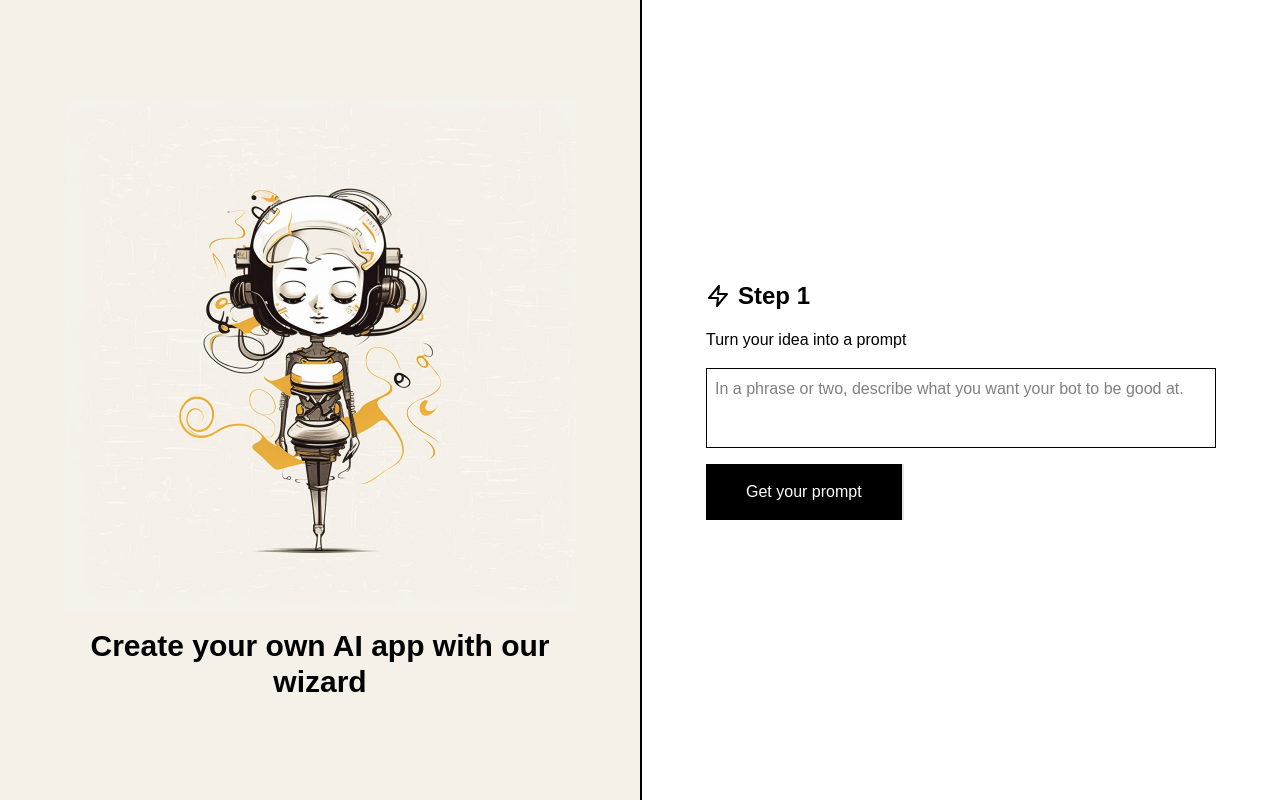
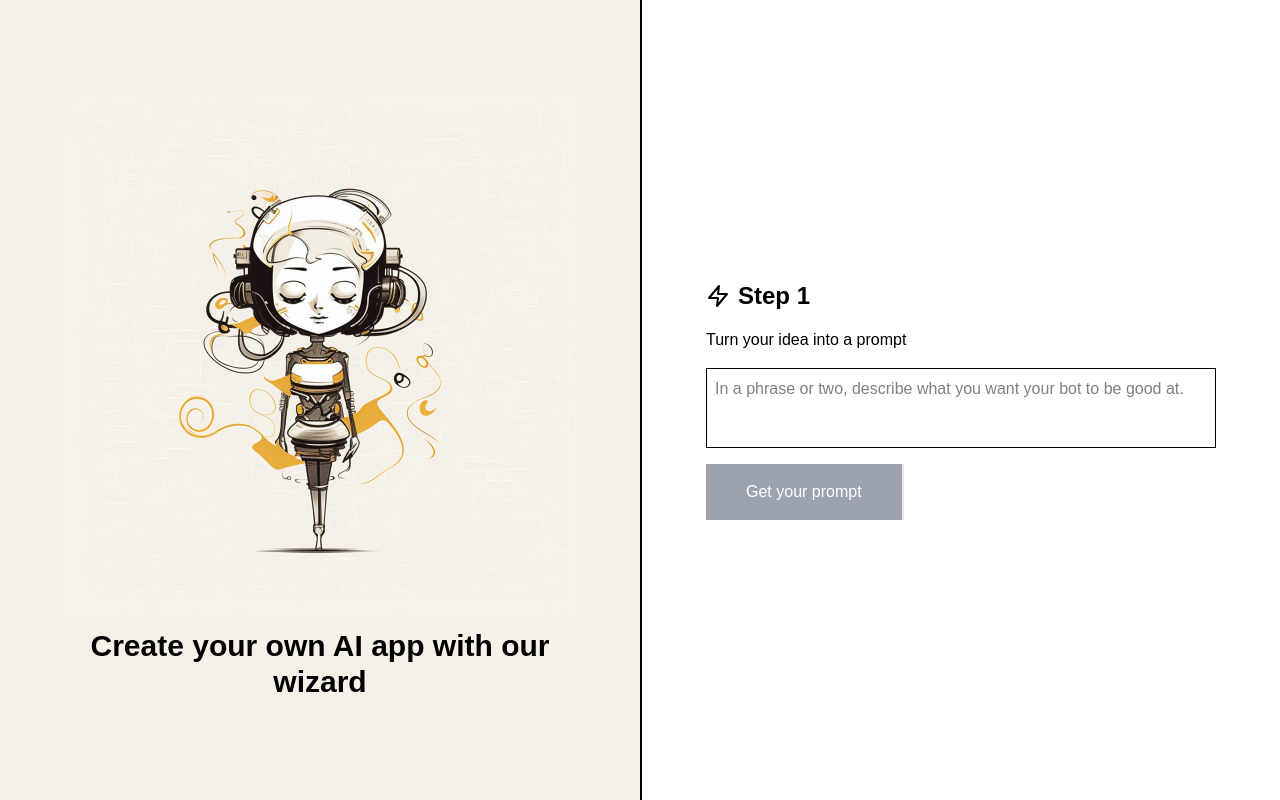
Before and after one commit to chyzhov-dev/ai-bot-helper, a Next.js app: page / in a window 1280 px wide. Built offline with nearby package versions, Linux system fonts and the light colour scheme.

Commit message:
feat: disable first step button if userPrompt is empty

```diff
--- a/app/page.tsx
+++ b/app/page.tsx
@@ -83,7 +83,8 @@ export default function Home() {
               />
               <button
                 type="button"
-                className="w-fit px-10 py-4 border-r-2 text-base bg-black text-white flex items-center gap-2 relative"
+                disabled={!userPrompt.trim()}
+                className="w-fit px-10 py-4 border-r-2 text-base bg-black text-white flex items-center gap-2 relative disabled:bg-gray-400"
                 onClick={onUserPromptClick}
               >
                 {isLoading && (
```
